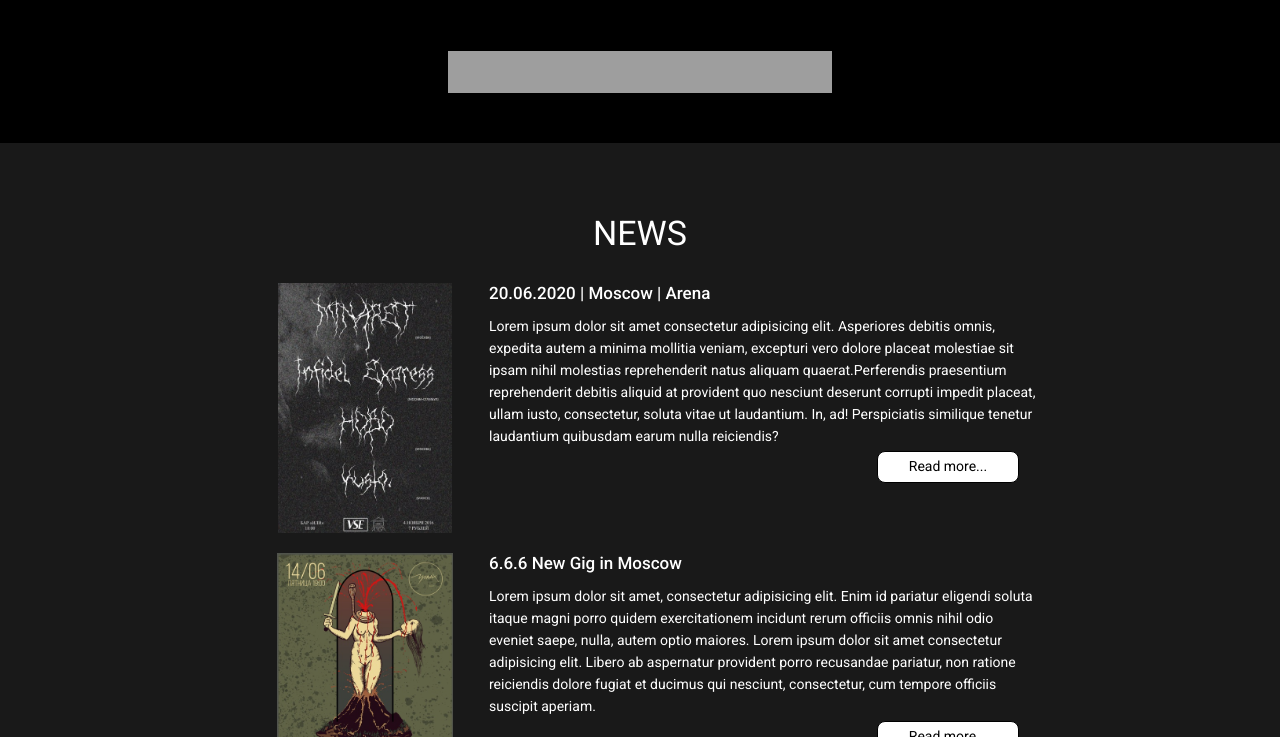
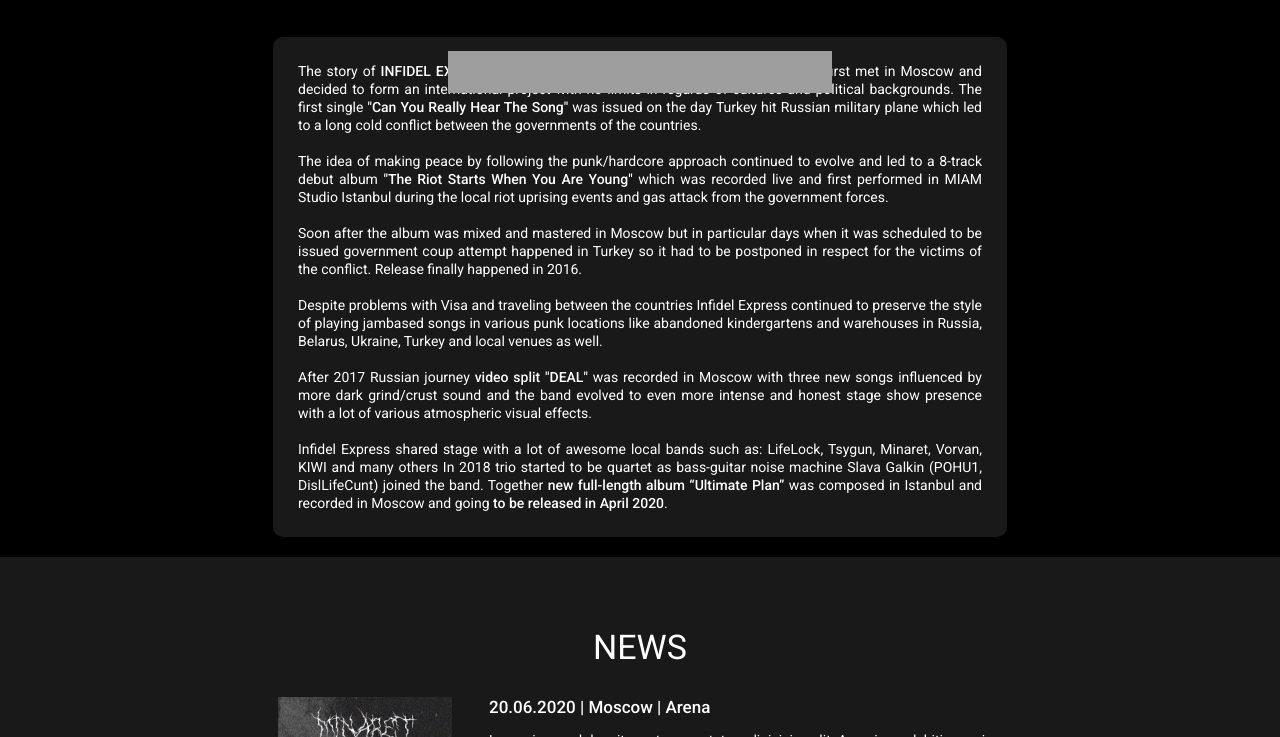
Before and after one commit to Awesometoxa/awesometoxa.github.io, a plain HTML site: page index.html in a window 1280 px wide. Shown: the part 697-1434 px from the top of the page. Drawn offline with nearby package versions, Linux system fonts and the light colour scheme; grey boxes are pictures that could not be loaded; a web font is replaced by a local one.

Commit message:
Add files via upload

```diff
--- a/index.html
+++ b/index.html
@@ -104,6 +104,57 @@
 					<a href="#" target="_blank" class="promo__social__link">
 						<img src="./img/icons/instagram.png" alt="" />
 					</a>
+				</div>
+				<div class="promo__history">
+					The story of <span>INFIDEL EXPRESS</span> started in 2015
+					when future members of the band first met in Moscow and
+					decided to form an international project with no limits in
+					regards of cultures and political backgrounds. The first
+					single <span>"Can You Really Hear The Song"</span> was
+					issued on the day Turkey hit Russian military plane which
+					led to a long cold conflict between the governments of the
+					countries.
+					<br />
+					<br />
+					The idea of making peace by following the ­punk/­hardcore
+					approach continued to evolve and led to a 8-­track debut
+					album
+					<span>"The Riot Starts When You Are Young"</span> which was
+					recorded live and first performed in MIAM Studio Istanbul
+					during the local riot uprising events and gas attack from
+					the government forces.
+					<br />
+					<br />
+					Soon after the album was mixed and mastered in Moscow but in
+					particular days when it was scheduled to be issued
+					government coup attempt happened in Turkey so it had to be
+					postponed in respect for the victims of the conflict.
+					Release finally happened in 2016.
+					<br />
+					<br />
+					Despite problems with Visa and traveling between the
+					countries Infidel Express continued to preserve the style of
+					playing jambased songs in various punk locations like
+					abandoned kindergartens and warehouses in Russia, Belarus,
+					Ukraine, Turkey and local venues as well.
+					<br />
+					<br />
+					After 2017 Russian journey
+					<span>video split "DEAL"</span> was recorded in Moscow with
+					three new songs influenced by more dark grind/crust sound
+					and the band evolved to even more intense and honest stage
+					show presence with a lot of various atmospheric visual
+					effects.
+					<br />
+					<br />
+					Infidel Express shared stage with a lot of awesome local
+					bands such as: LifeLock, Tsygun, Minaret, Vorvan, KIWI and
+					many others In 2018 trio started to be quartet as
+					bass-guitar noise machine Slava Galkin (POHU1, DislLifeCunt)
+					joined the band. Together
+					<span>new full-length album “Ultimate Plan”</span> was
+					composed in Istanbul and recorded in Moscow and going
+					<span>to be released in April 2020</span>.
 				</div>
 			</div>
 		</section>
```
Also changed, not shown: css/style.min.css.
